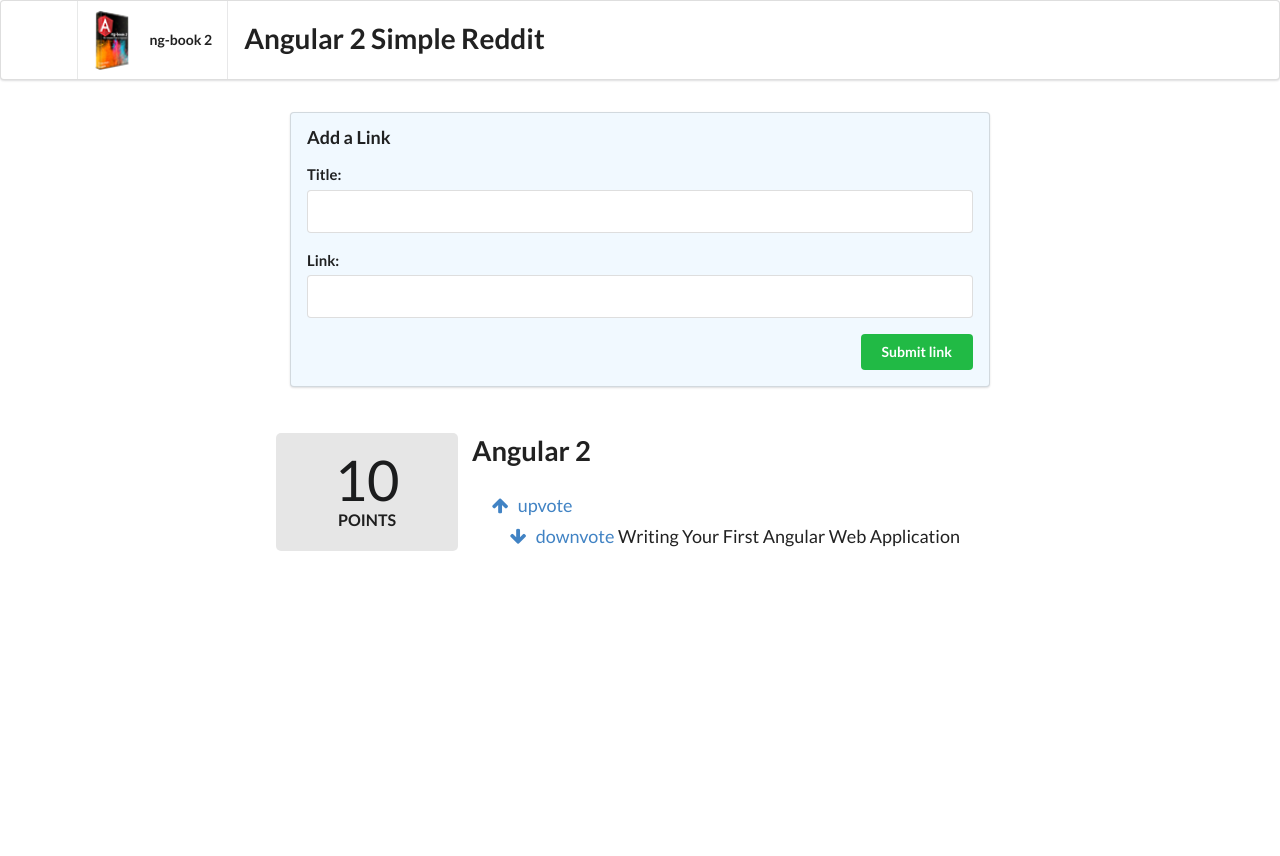
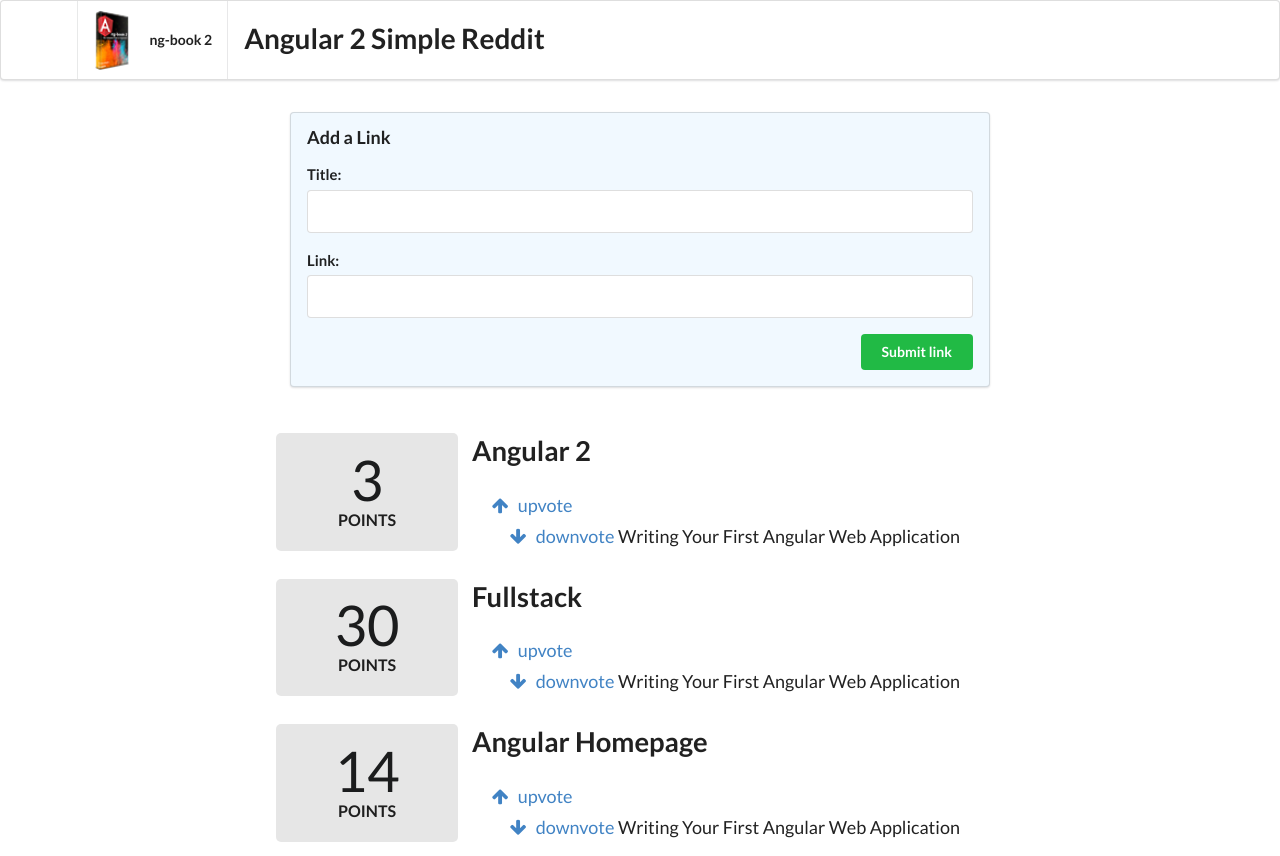
Before and after one commit to Moelgaard85/angular2-reddit, an Angular app: page / in a window 1280 px wide. Before the commit the page ends 800 px from the top, so only its background shows below. Built offline with nearby package versions, Linux system fonts and the light colour scheme.

Commit message:
Rendering list of articles

```diff
--- a/src/app/app.component.html
+++ b/src/app/app.component.html
@@ -18,5 +18,7 @@
 
 
 <div class="ui grid posts">
-  <app-article class="row"></app-article>
+  <app-article class="row"
+    *ngFor="let item of articles"
+    [article]="item"></app-article>
 </div>
--- a/src/app/app.component.ts
+++ b/src/app/app.component.ts
@@ -1,3 +1,4 @@
+import { Article } from './article/article.model';
 import { Component } from '@angular/core';
 
 @Component({
@@ -6,8 +7,19 @@
   styleUrls: ['./app.component.css']
 })
 export class AppComponent {
+  articles: Article[];
+
+  constructor() {
+    this.articles = [
+      new Article('Angular 2', 'http://test.dk', 3),
+      new Article('Fullstack', 'http://test.dk', 30),
+      new Article('Angular Homepage', 'http://test.dk', 14),
+    ];
+  }
+
   addArticle(title: HTMLInputElement, link: HTMLInputElement): boolean {
     console.log(`Adding article title: ${title.value} and link: ${link.value}`);
+
     return false;
   }
 }
--- a/src/app/article/article.component.ts
+++ b/src/app/article/article.component.ts
@@ -1,4 +1,4 @@
-import { Component, HostBinding, OnInit } from '@angular/core';
+import { Component, Input, OnInit } from '@angular/core';
 import { Article } from './article.model';
 
 @Component({
@@ -7,19 +7,19 @@
   styleUrls: ['./article.component.css']
 })
 export class ArticleComponent implements OnInit {
-  article: Article;
+  @Input() article: Article;
 
   constructor() {
-    this.article = new Article('Angular 2', 'http://angular.io', 10);
+
   }
 
   voteUp(): boolean {
-    this.article.votes += 1;
+    this.article.voteUp();
     return false;
   }
 
   voteDown(): boolean {
-    this.article.votes -= 1;
+    this.article.voteDown();
     return false;
   }
 
--- a/src/app/article/article.model.ts
+++ b/src/app/article/article.model.ts
@@ -12,4 +12,27 @@
     this.votes = votes || 0;
   }
 
+  voteUp(): void {
+    this.votes += 1;
+  }
+
+  voteDown(): void {
+    this.votes -= 1;
+  }
+
+  // domain() is a utility function that extracts
+  // the domain from a URL, which we'll explain shortly
+  domain(): string {
+    try {
+      // e.g. http://foo.com/path/to/bar
+      const domainAndPath: string = this.link.split('//')[1];
+      // e.g. foo.com/path/to/bar
+      return domainAndPath.split('/')[0];
+    } catch (err) {
+      return null;
+    }
+  }
+
+
+
 }
```
